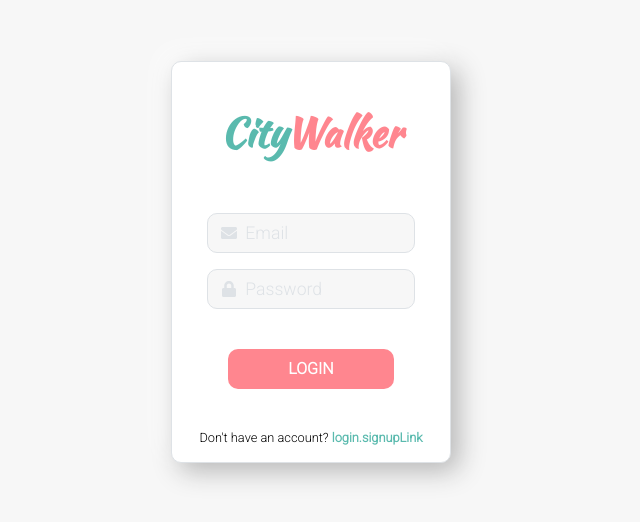
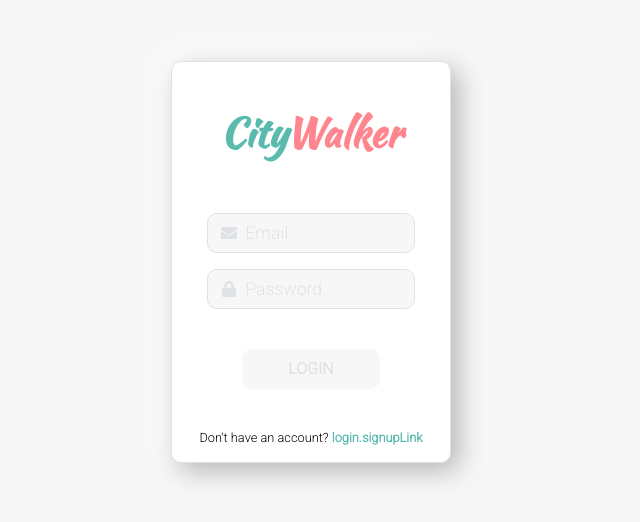
Before and after one commit to juancathree/react-citywalker, a React (Create React App) app: page /login in a window 1280 px wide. Shown: the part 138-660 px from the top of the page, without its empty margins (329-969 px from the left). Built offline with nearby package versions, Linux system fonts and the light colour scheme; what imagekitio-react would draw is missing.

Commit message:
update button styles

```diff
--- a/src/components/Button/styles.scss
+++ b/src/components/Button/styles.scss
@@ -5,20 +5,20 @@
    justify-content: center;
    align-content: center;
    align-self: center;
-   width: 60%;
+   width: 50%;
    background-color: $coral;
    border: none;
    outline: none;
-   height: 5vh;
+   height: 2.5rem;
    border-radius: 10px;
    color: $white;
    text-transform: uppercase;
    font-weight: bold;
    margin: 2rem;
    cursor: pointer;
+}
 
-   * {
-      justify-self: center;
-      align-self: center;
-   }
+.button:disabled {
+   background-color: $background;
+   color: $border;
 }
```
